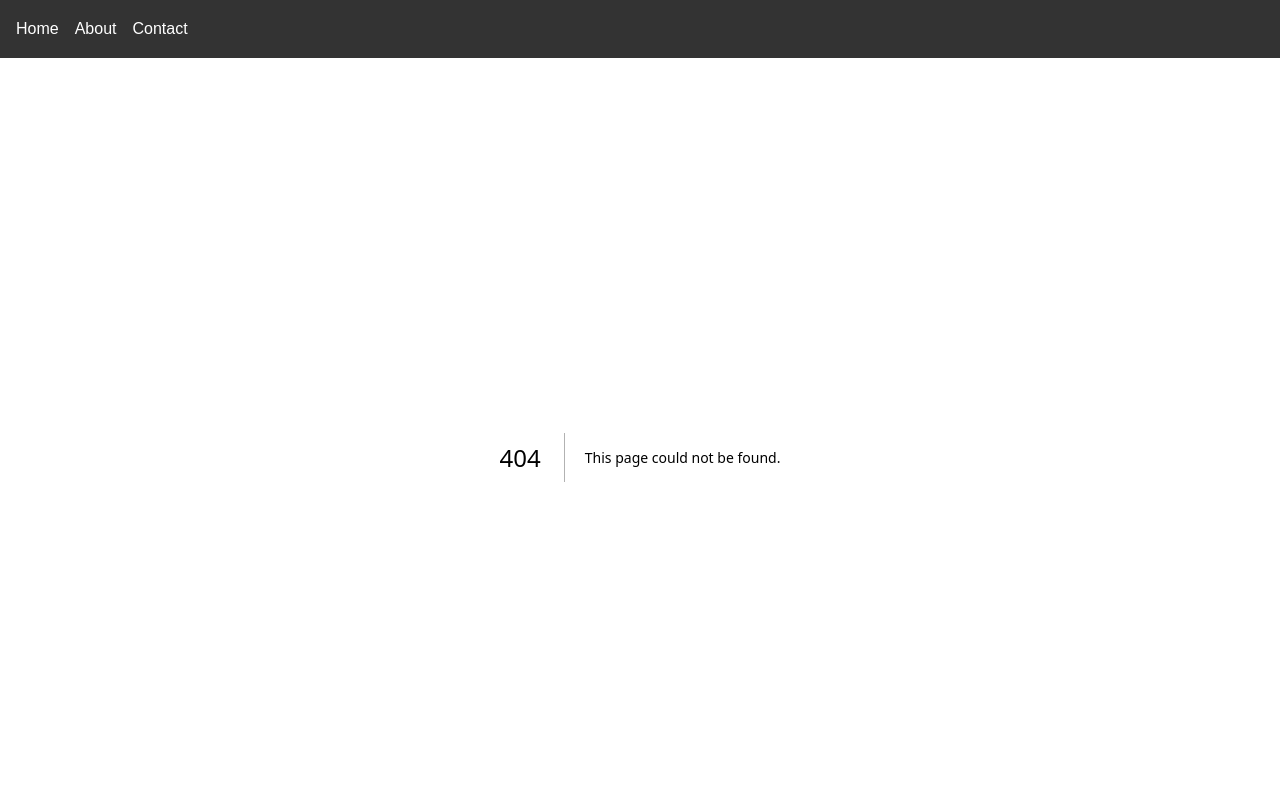
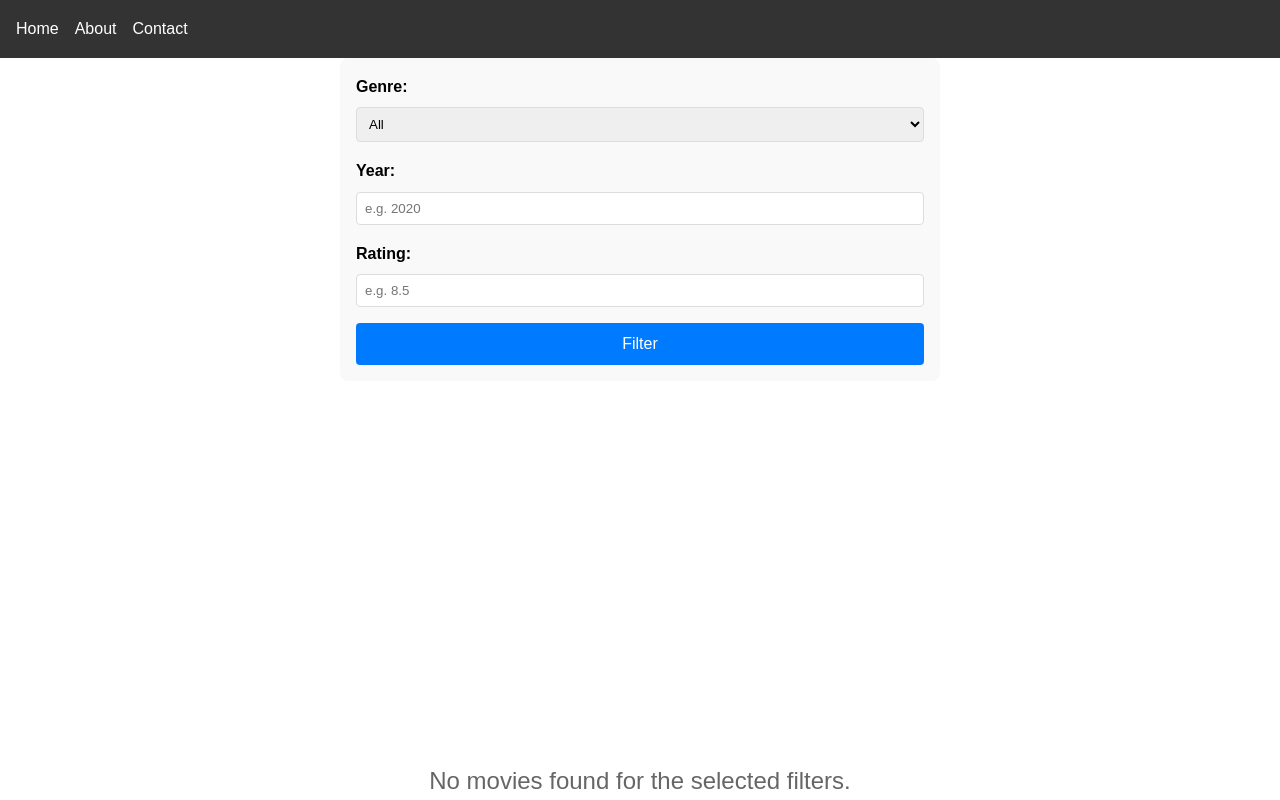
Before and after one commit to Poes93/labb3-react, a Next.js app: page /FilterResultsPage in a window 1280 px wide. Before the commit this address had no page. Shown: the top 800 px of the page. Built offline with nearby package versions, Linux system fonts and the light colour scheme.

Commit message:
Add Search and Filter results pages

```diff
--- /dev/null
+++ b/pages/FilterResultsPage.jsx
@@ -0,0 +1,31 @@
+import React, { useState } from 'react';
+import Filter from '../components/Filter';
+import MovieList from '../components/MovieList';
+import NoResults from '../components/NoResults';
+
+const FilterResultsPage = () => {
+    const [movies, setMovies] = useState([]);
+
+    const handleFilter = async (filterParams) => {
+        // Perform filter logic here, then update movies state
+        // For demonstration, let's assume we fetch results and update state
+        // const filteredMovies = await fetchFilteredMovies(filterParams);
+        // setMovies(filteredMovies);
+
+        // Mock empty result for demonstration
+        setMovies([]);
+    };
+
+    return (
+        <div>
+            <Filter onFilter={handleFilter} />
+            {movies.length === 0 ? (
+                <NoResults message="No movies found for the selected filters." />
+            ) : (
+                <MovieList movies={movies} />
+            )}
+        </div>
+    );
+};
+
+export default FilterResultsPage;
```
Also changed, not shown: pages/SearchResultsPage.jsx (added, +31 -0 lines).
